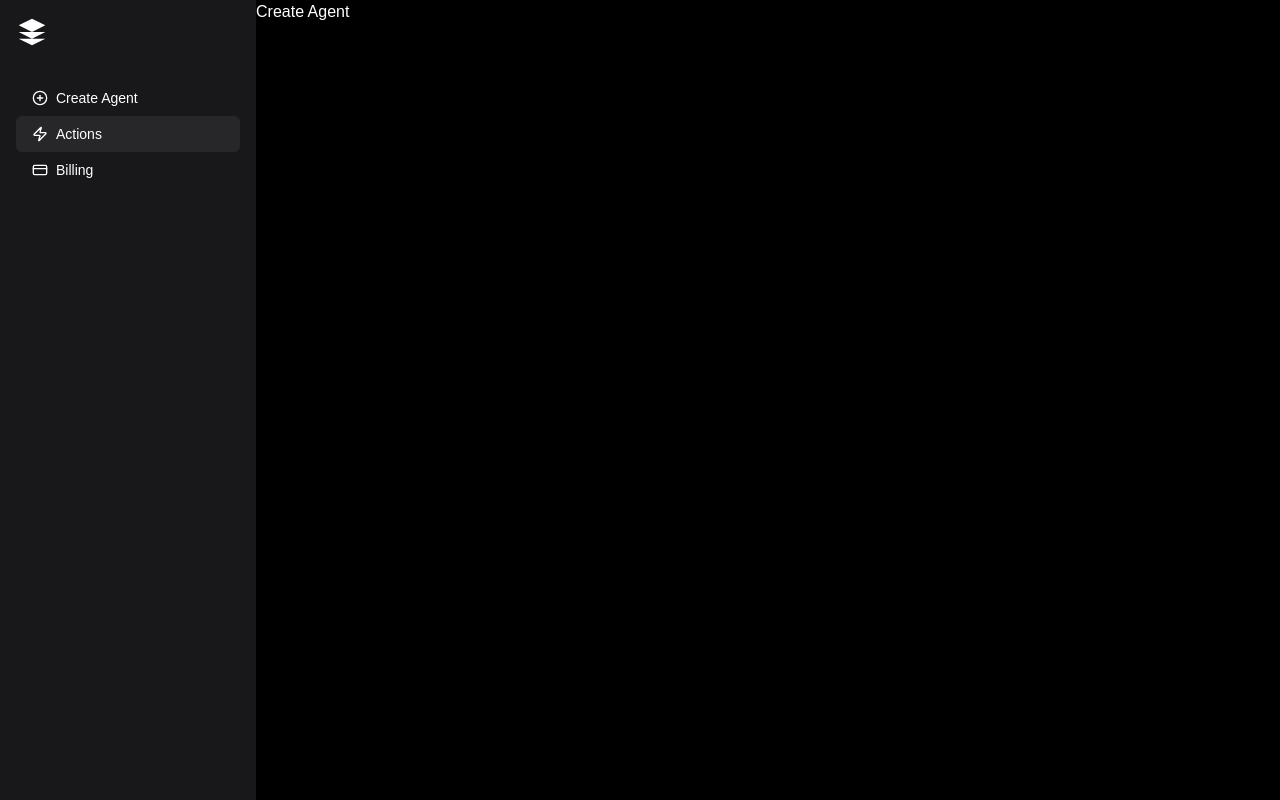
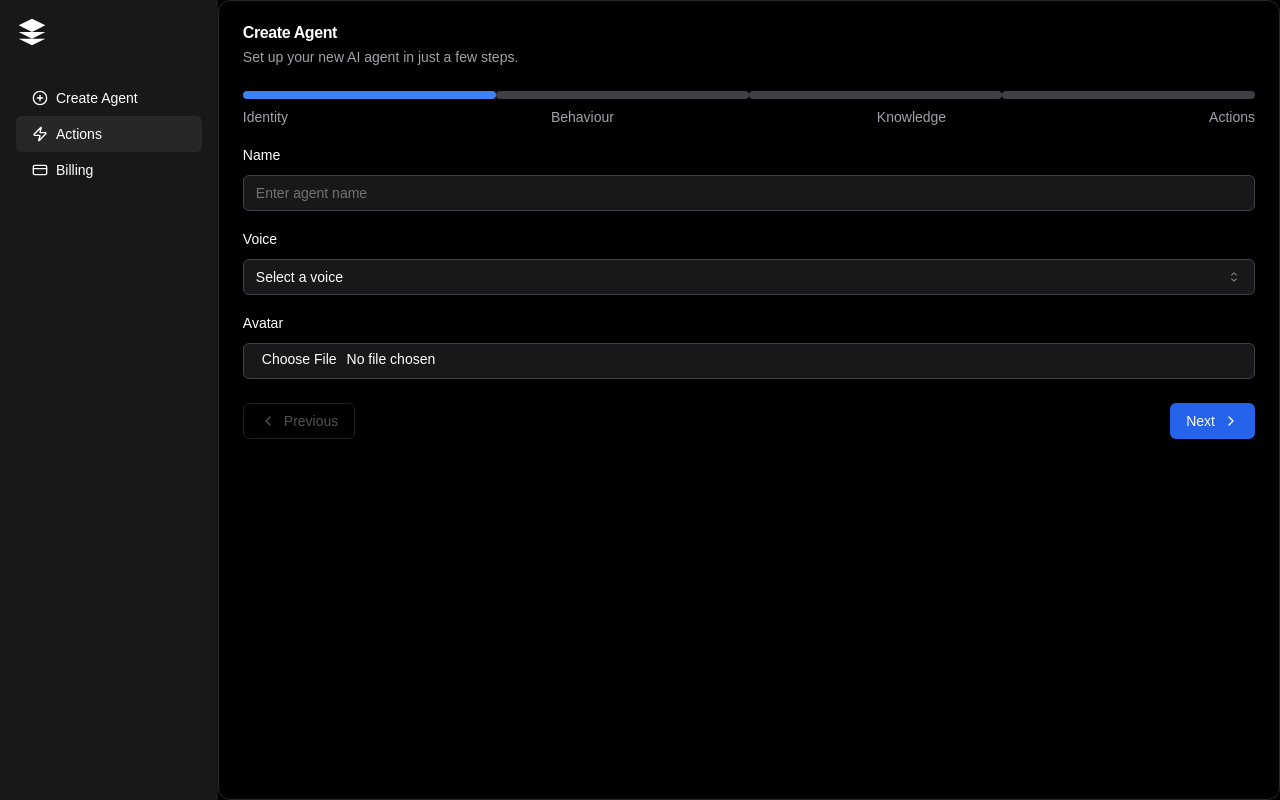
Before and after one commit to DawidRubch/repn-ai, a Next.js app: page /create-agent in a window 1280 px wide. Built offline with nearby package versions, Linux system fonts and the light colour scheme.

Commit message:
Added create agent

```diff
--- a/src/app/create-agent/page.tsx
+++ b/src/app/create-agent/page.tsx
@@ -1,3 +1,254 @@
+"use client";
+
+import {
+  Card,
+  CardContent,
+  CardDescription,
+  CardFooter,
+  CardHeader,
+  CardTitle,
+} from "@/components/ui/card";
+import { useState } from "react";
+import { Label } from "../../components/ui/label";
+import { Input } from "../../components/ui/input";
+import {
+  Select,
+  SelectContent,
+  SelectItem,
+  SelectTrigger,
+  SelectValue,
+} from "@/components/ui/select";
+import { Button } from "@/components/ui/button";
+import { Textarea } from "@/components/ui/textarea";
+import {
+  Calendar,
+  CalendarCheck,
+  CalendarDays,
+  CalendarRange,
+  ChevronLeft,
+  ChevronRight,
+  X,
+} from "lucide-react";
+
 export default function CreateAgentPage() {
-  return <div>Create Agent</div>;
+  const [createAgentStep, setCreateAgentStep] = useState(1);
+  const [showCreateAgent, setShowCreateAgent] = useState(false);
+  const [urls, setUrls] = useState([""]);
+
+  const handleNextStep = () => {
+    setCreateAgentStep((prev) => Math.min(prev + 1, 4));
+  };
+
+  const handlePrevStep = () => {
+    setCreateAgentStep((prev) => Math.max(prev - 1, 1));
+  };
+
+  const addUrl = () => {
+    setUrls([...urls, ""]);
+  };
+
+  const removeUrl = (index: number) => {
+    setUrls(urls.filter((_, i) => i !== index));
+  };
+
+  const updateUrl = (index: number, value: string) => {
+    const newUrls = [...urls];
+    newUrls[index] = value;
+    setUrls(newUrls);
+  };
+
+  return (
+    <Card className="w-full mx-auto bg-black text-white border-zinc-800">
+      <CardHeader>
+        <CardTitle>Create Agent</CardTitle>
+        <CardDescription className="text-zinc-400">
+          Set up your new AI agent in just a few steps.
+        </CardDescription>
+      </CardHeader>
+      <CardContent>
+        <div className="mb-4">
+          <div className="flex justify-between mb-2">
+            {[1, 2, 3, 4].map((step) => (
+              <div
+                key={step}
+                className={`w-1/4 h-2 rounded-full ${
+                  step <= createAgentStep ? "bg-blue-500" : "bg-zinc-700"
+                }`}
+              />
+            ))}
+          </div>
+          <div className="flex justify-between text-sm text-zinc-400">
+            <span>Identity</span>
+            <span>Behaviour</span>
+            <span>Knowledge</span>
+            <span>Actions</span>
+          </div>
+        </div>
+        {createAgentStep === 1 && (
+          <div className="space-y-4">
+            <div className="space-y-2">
+              <Label htmlFor="name">Name</Label>
+              <Input
+                id="name"
+                placeholder="Enter agent name"
+                className="bg-zinc-900 border-zinc-700 text-white"
+              />
+            </div>
+            <div className="space-y-2">
+              <Label htmlFor="voice">Voice</Label>
+              <Select>
+                <SelectTrigger
+                  id="voice"
+                  className="bg-zinc-900 border-zinc-700 text-white"
+                >
+                  <SelectValue placeholder="Select a voice" />
+                </SelectTrigger>
+                <SelectContent className="bg-zinc-800 border-zinc-700">
+                  <SelectItem value="male">Male</SelectItem>
+                  <SelectItem value="female">Female</SelectItem>
+                  <SelectItem value="neutral">Neutral</SelectItem>
+                </SelectContent>
+              </Select>
+            </div>
+            <div className="space-y-2">
+              <Label htmlFor="avatar">Avatar</Label>
+              <Input
+                id="avatar"
+                type="file"
+                className="bg-zinc-900 border-zinc-700 text-white"
+              />
+            </div>
+          </div>
+        )}
+        {createAgentStep === 2 && (
+          <div className="space-y-4">
+            <div className="space-y-2">
+              <Label htmlFor="greeting">Agent Greeting</Label>
+              <Textarea
+                id="greeting"
+                placeholder="Enter the agent's greeting message"
+                className="bg-zinc-900 border-zinc-700 text-white"
+              />
+            </div>
+            <div className="space-y-2">
+              <Label htmlFor="instructions">Agent Instructions</Label>
+              <Textarea
+                id="instructions"
+                placeholder="Enter instructions for the agent"
+                className="bg-zinc-900 border-zinc-700 text-white"
+              />
+            </div>
+          </div>
+        )}
+        {createAgentStep === 3 && (
+          <div className="space-y-4">
+            <div className="space-y-2">
+              <Label htmlFor="files">Custom Files</Label>
+              <Input
+                id="files"
+                type="file"
+                multiple
+                className="bg-zinc-900 border-zinc-700 text-white"
+              />
+            </div>
+            <div className="space-y-2">
+              <Label>Website URLs</Label>
+              {urls.map((url, index) => (
+                <div key={index} className="flex items-center space-x-2">
+                  <Input
+                    value={url}
+                    onChange={(e) => updateUrl(index, e.target.value)}
+                    placeholder="Enter website URL"
+                    className="bg-zinc-900 border-zinc-700 text-white"
+                  />
+                  <Button
+                    variant="ghost"
+                    size="icon"
+                    onClick={() => removeUrl(index)}
+                    className="shrink-0 text-zinc-400 hover:text-white hover:bg-zinc-800"
+                  >
+                    <X className="h-4 w-4" />
+                  </Button>
+                </div>
+              ))}
+              <Button
+                variant="outline"
+                onClick={addUrl}
+                className="mt-2 border-zinc-700 text-zinc-400 hover:text-white hover:bg-zinc-800"
+              >
+                Add URL
+              </Button>
+            </div>
+          </div>
+        )}
+        {createAgentStep === 4 && (
+          <div className="space-y-4">
+            <div className="space-y-2">
+              <Label>Google Calendar Integration</Label>
+              <Button className="w-full bg-zinc-800 text-white hover:bg-zinc-700">
+                <Calendar className="mr-2 h-4 w-4" />
+                Connect Google Calendar
+              </Button>
+            </div>
+            <div className="space-y-2">
+              <Label>Custom Action</Label>
+              <div className="bg-zinc-900 p-4 rounded-lg border border-zinc-800">
+                <h3 className="text-lg font-semibold mb-2">
+                  Create New Action
+                </h3>
+                <div className="space-y-2">
+                  <Input
+                    placeholder="Action name"
+                    className="bg-zinc-800 border-zinc-700 text-white"
+                  />
+                  <Textarea
+                    placeholder="Action description"
+                    className="bg-zinc-800 border-zinc-700 text-white"
+                  />
+                  <div className="flex space-x-2">
+                    <Input
+                      placeholder="Endpoint URL"
+                      className="bg-zinc-800 border-zinc-700 text-white flex-grow"
+                    />
+                    <Select>
+                      <SelectTrigger className="w-24 bg-zinc-800 border-zinc-700 text-white">
+                        <SelectValue placeholder="GET" />
+                      </SelectTrigger>
+                      <SelectContent className="bg-zinc-800 border-zinc-700">
+                        <SelectItem value="get">GET</SelectItem>
+                        <SelectItem value="post">POST</SelectItem>
+                        <SelectItem value="put">PUT</SelectItem>
+                        <SelectItem value="delete">DELETE</SelectItem>
+                      </SelectContent>
+                    </Select>
+                  </div>
+                </div>
+              </div>
+            </div>
+          </div>
+        )}
+      </CardContent>
+      <CardFooter className="flex justify-between">
+        <Button
+          variant="outline"
+          onClick={handlePrevStep}
+          disabled={createAgentStep === 1}
+          className="border-zinc-700 text-zinc-400 hover:text-white hover:bg-zinc-800"
+        >
+          <ChevronLeft className="mr-2 h-4 w-4" /> Previous
+        </Button>
+        <Button
+          onClick={
+            createAgentStep === 4
+              ? () => setShowCreateAgent(false)
+              : handleNextStep
+          }
+          className="bg-blue-600 text-white hover:bg-blue-700"
+        >
+          {createAgentStep === 4 ? "Create Agent" : "Next"}{" "}
+          <ChevronRight className="ml-2 h-4 w-4" />
+        </Button>
+      </CardFooter>
+    </Card>
+  );
 }
```
